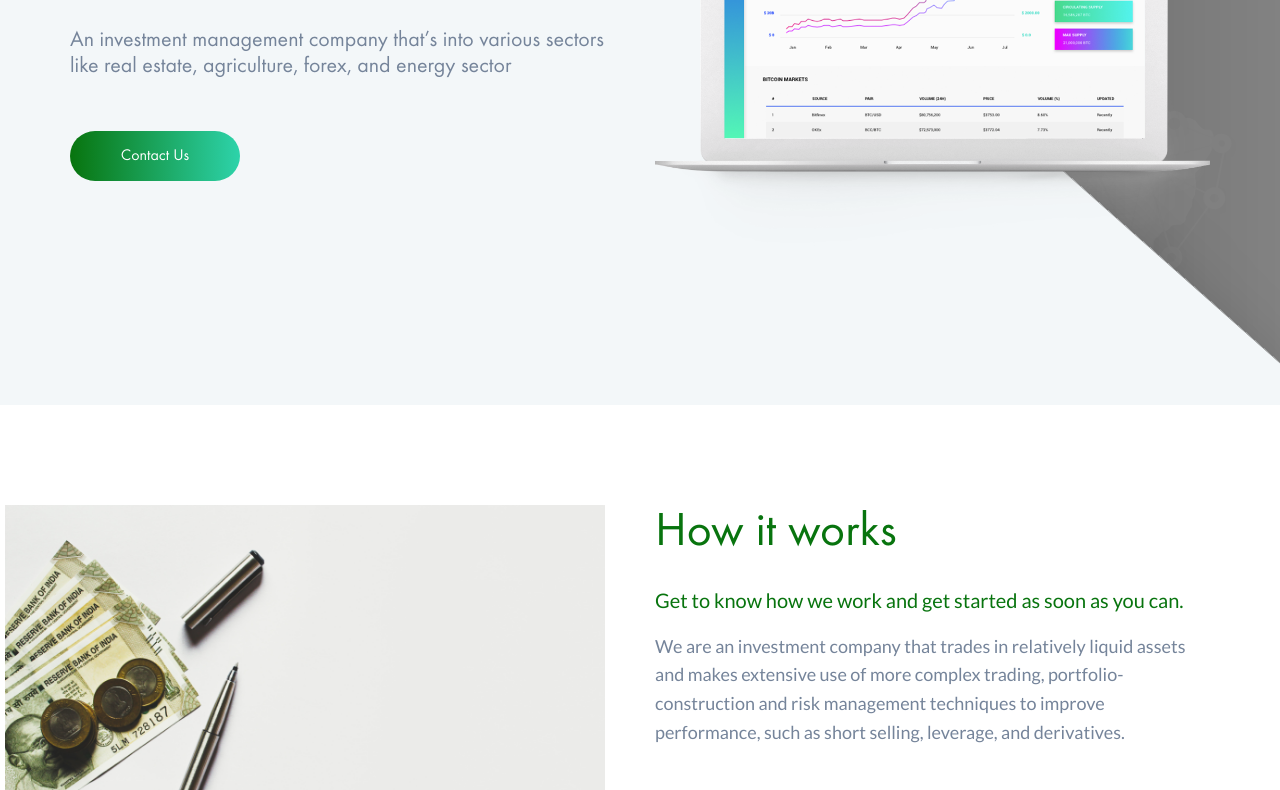
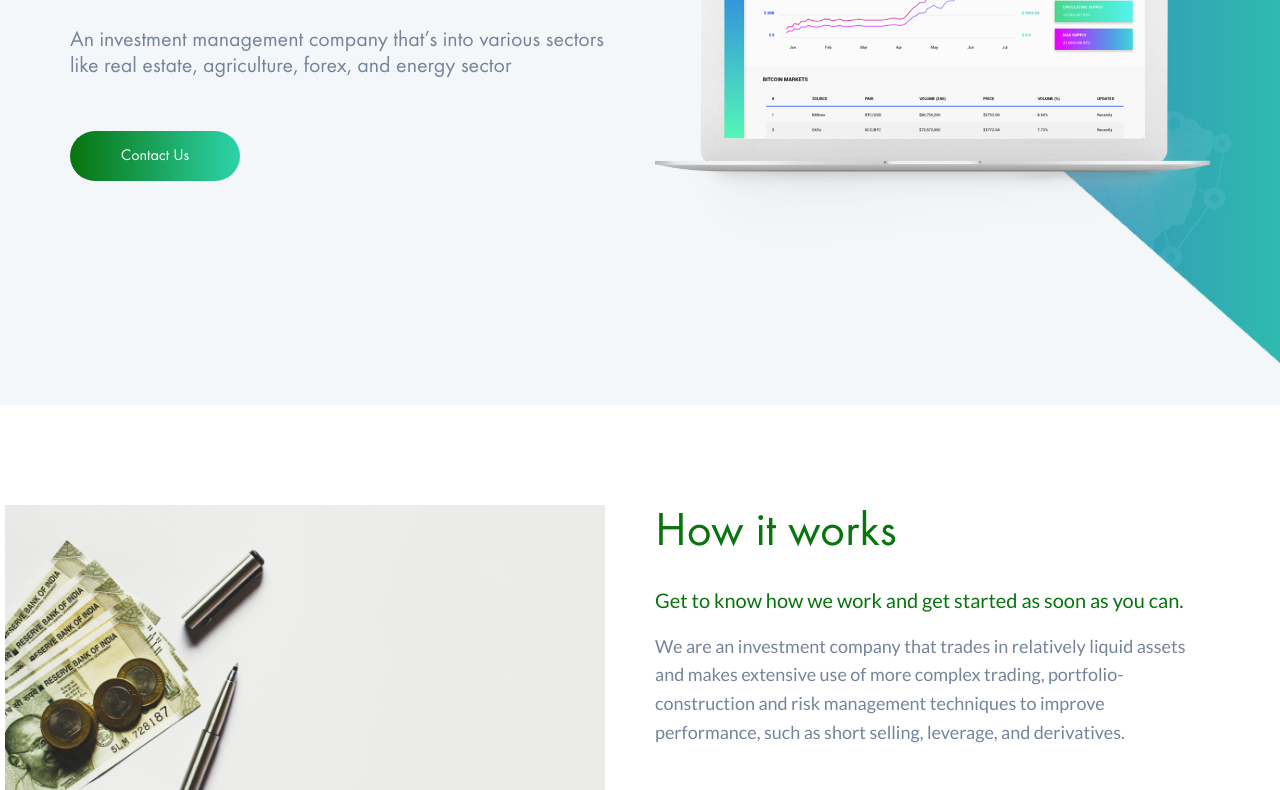
Before and after one commit to joshtom/primera-asset, a plain HTML site: page index.html in a window 1280 px wide. Shown: the part 495-1285 px from the top of the page. Drawn offline with nearby package versions, Linux system fonts and the light colour scheme.

Commit message:
Fix hero image

```diff
--- a/css/style.css
+++ b/css/style.css
@@ -332,7 +332,7 @@ ol {
 	padding-top: 260px;
 	display: block;
 	/* background-image: url("../img/hero-bg.png"); */
-	background-image: url("../img/hero-bg-primera.png");
+	background-image: url("../img/hero-bg.png");
 	background-size: cover;
 	background-color: #f3f7f9;
 	background-position: right top;
```
